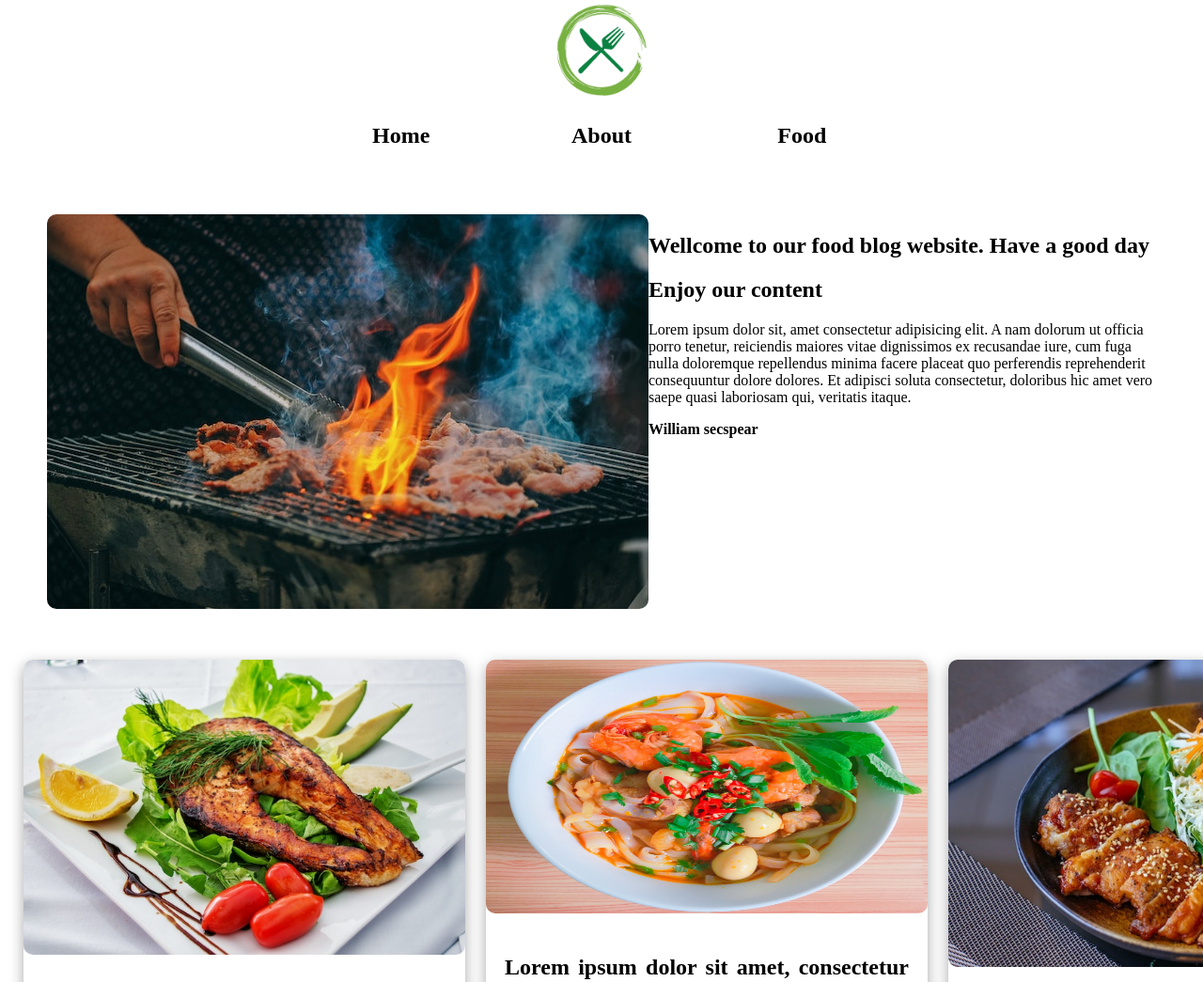
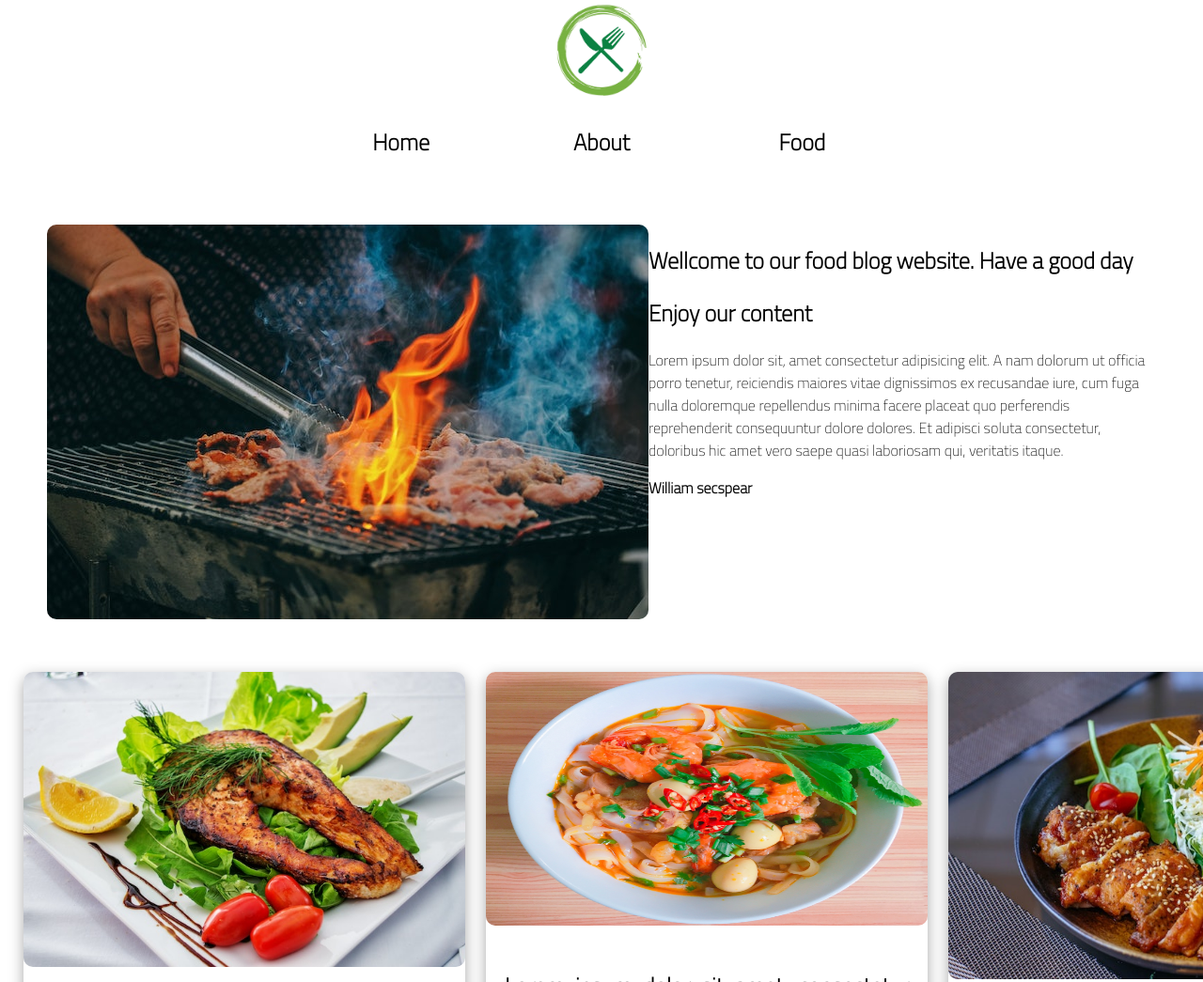
Before and after one commit to touhidhtml/food-blog-project-1, a plain HTML site: page index.html in a window 1280 px wide. Shown: the top 1045 px of the page at 94% size. Drawn offline with Linux system fonts and the light colour scheme.

Commit message:
Add files via upload

```diff
--- a/css/style.css
+++ b/css/style.css
@@ -1,6 +1,9 @@
 body{
     padding: 0px;
     margin: 0px;
+    font-family: 'Raleway', sans-serif;
+    font-family: 'Roboto', sans-serif;
+    font-family: 'Titillium Web', sans-serif;
 }
 
 .header{
--- a/index.html
+++ b/index.html
@@ -6,6 +6,12 @@
     <meta http-equiv="X-UA-Compatible" content="IE=edge">
     <meta name="viewport" content="width=device-width, initial-scale=1.0">
     <link rel="stylesheet" href="css/style.css">
+    <!-- font -->
+
+
+    <link rel="preconnect" href="https://fonts.googleapis.com"><link rel="preconnect" href="https://fonts.gstatic.com" crossorigin><link href="https://fonts.googleapis.com/css2?family=Raleway:wght@100;300&family=Roboto:wght@100&family=Titillium+Web:wght@200&display=swap" rel="stylesheet">
+
+
     <title>Food Blog</title>
     <link rel="shortcut icon" href="img/logo.png" type="image/x-icon">
 </head>
@@ -21,7 +27,7 @@
             <a href="#">
                 <h2>Home</h2>
             </a>
-            <a href="#">
+            <a href="https://github.com/touhidhtml/food-blog-project-1.git">
                 <h2>About</h2>
             </a>
             <a href="#">
```
